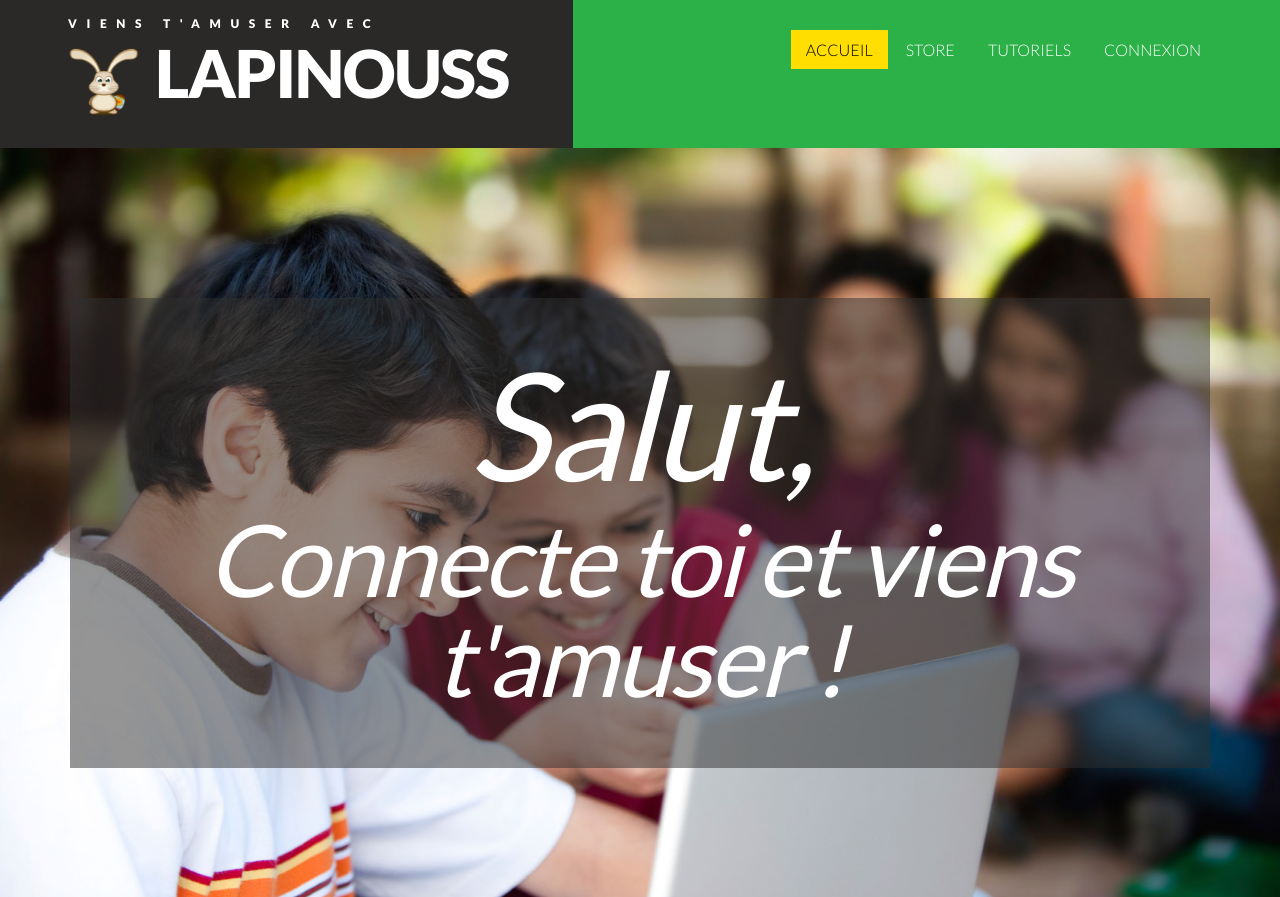
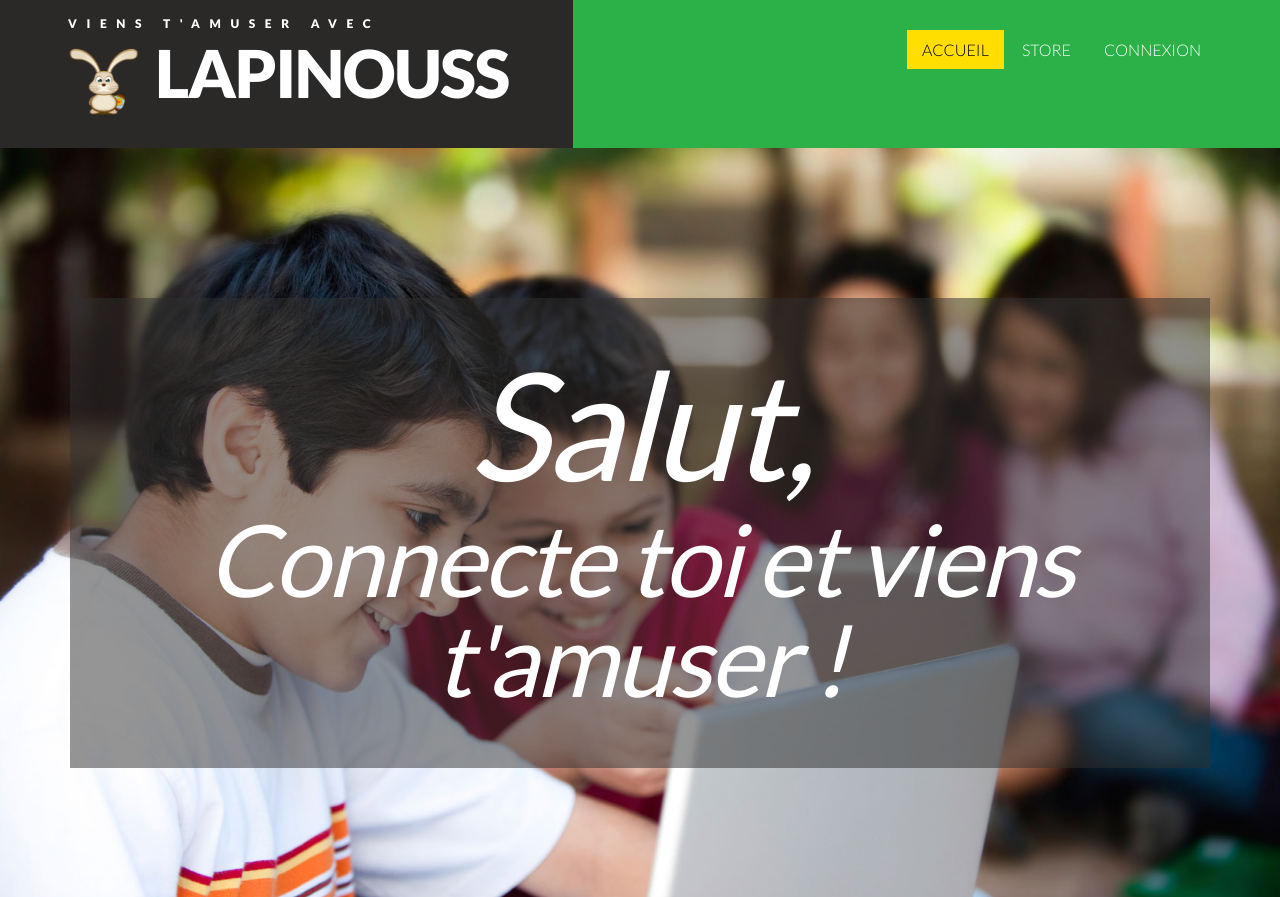
Before and after one commit to SamanMoha/Lapinouss, a PHP site: page / in a window 1280 px wide. Shown: the top 897 px of the page. Run offline with PHP 8.4, Linux system fonts and the light colour scheme; some web fonts are replaced.

Commit message:
show Tutorial menu only for parents

```diff
--- a/views/layout.php
+++ b/views/layout.php
@@ -37,7 +37,11 @@
 							}
 							?>
 						</li>
-						<li><a href="<?php echo action('tutorial'); ?>">Tutoriels</a></li>
+						<?php if (isset($_SESSION['user']) && $_SESSION['user'] instanceof Account) {
+							echo '<li>';
+							echo '<a href="' . action('tutorial') . '">Tutoriels</a>';
+							echo '</li>';
+						} ?>
 						<li>
 							<a href="<?php echo action('account'); ?>">
 								<?php echo isset($_SESSION['user']) ? 'Mon compte' : 'Connexion'; ?>
```
